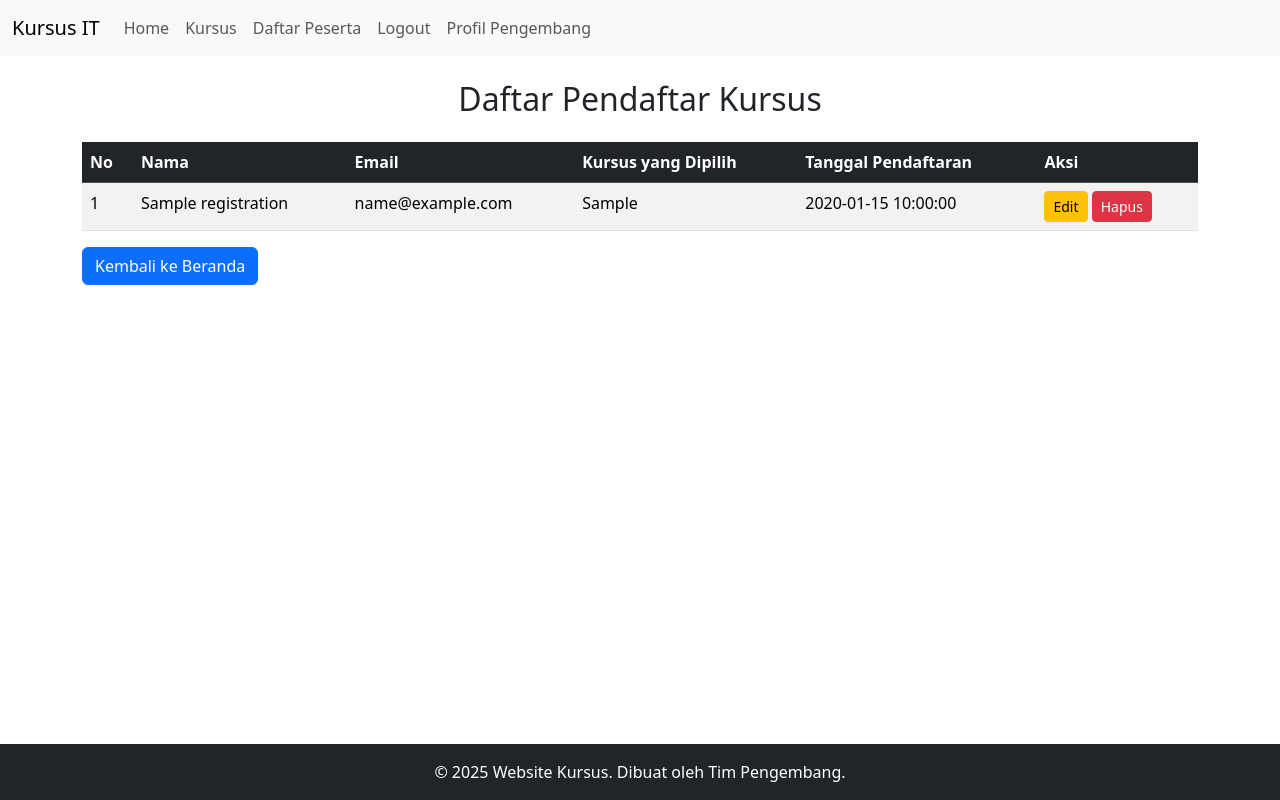
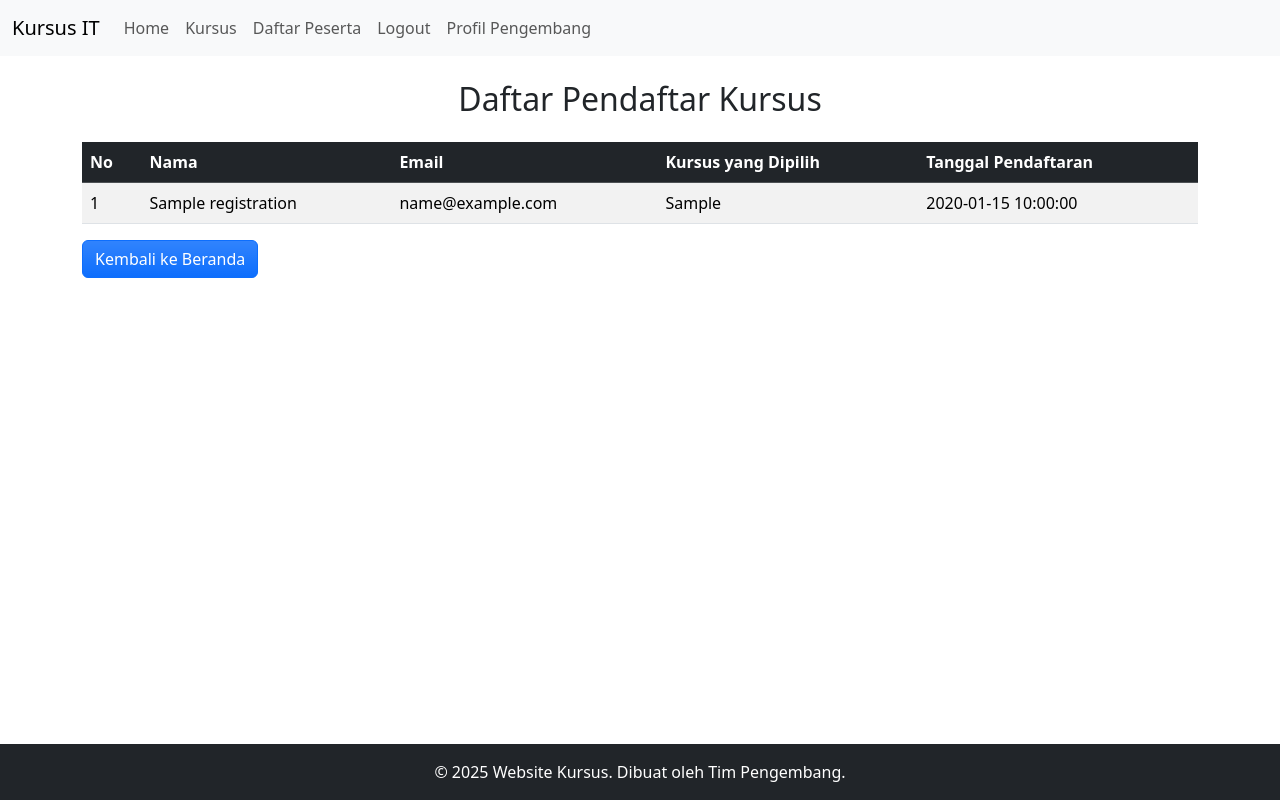
Before and after one commit to Mactap973/Project-Praktikum-Web-II---M.-Rian-Hidayah, a PHP site: page /daftar.php in a window 1280 px wide. Run offline with PHP 8.4, Linux system fonts and the light colour scheme; tables that the repository leaves empty or names only in its code hold one stand-in row (values such as "Sample post").

Commit message:
daftar.php

```diff
--- a/daftar.php
+++ b/daftar.php
@@ -1,4 +1,5 @@
 <?php
+session_start();
 include 'db.php';
 
 if (isset($_GET['delete'])) {
@@ -20,12 +21,13 @@ $result = $conn->query("SELECT * FROM registrations");
     <meta name="viewport" content="width=device-width, initial-scale=1.0">
     <title>Daftar Pendaftar</title>
     <link href="https://cdn.jsdelivr.net/npm/bootstrap@5.3.3/dist/css/bootstrap.min.css" rel="stylesheet">
+    <link href="style.css" rel="stylesheet">
 </head>
 
-<body>
+<body class="d-flex flex-column min-vh-100">
     <?php include 'navbar.php'; ?>
 
-    <div class="container mt-4 mb-5">
+    <div class="container flex-grow-1 py-4">
         <h2 class="text-center mb-4">Daftar Pendaftar Kursus</h2>
 
         <table class="table table-striped">
@@ -36,7 +38,6 @@ $result = $conn->query("SELECT * FROM registrations");
                     <th>Email</th>
                     <th>Kursus yang Dipilih</th>
                     <th>Tanggal Pendaftaran</th>
-                    <th>Aksi</th>
                 </tr>
             </thead>
             <tbody>
@@ -49,10 +50,6 @@ $result = $conn->query("SELECT * FROM registrations");
                         <td>{$row['email']}</td>
                         <td>{$row['courses']}</td>
                         <td>{$row['created_at']}</td>
-                        <td>
-                            <a href='edit.php?id={$row['id']}' class='btn btn-warning btn-sm'>Edit</a>
-                            <a href='daftar.php?delete={$row['id']}' class='btn btn-danger btn-sm' onclick='return confirm(\"Yakin ingin menghapus?\")'>Hapus</a>
-                        </td>
                       </tr>";
                     $no++;
                 }
@@ -60,7 +57,7 @@ $result = $conn->query("SELECT * FROM registrations");
             </tbody>
         </table>
 
-        <a href="index.php" class="btn btn-primary">Kembali ke Beranda</a>
+        <a href="index.php" class="btn btn-primary bg-gradient">Kembali ke Beranda</a>
     </div>
     <?php include 'footer.php'; ?>
 </body>
```
